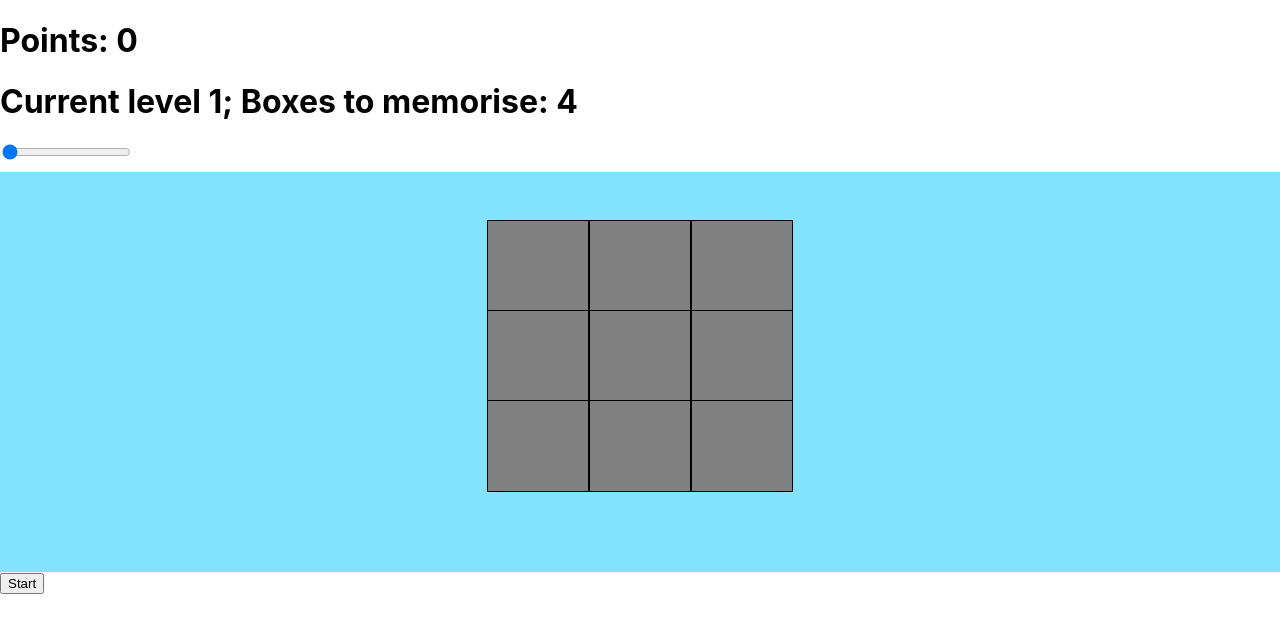
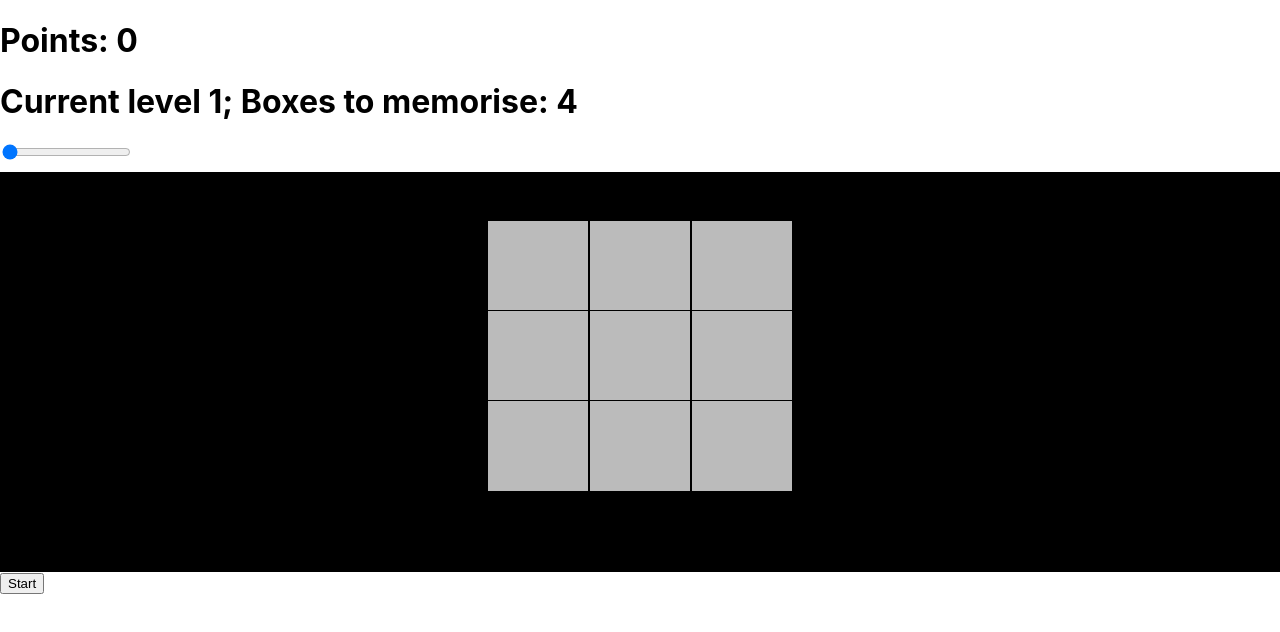
Before and after one commit to ivanyordanovgt/Brainzone, a React (Create React App) app in the folder brainzone/: page /sequince in a window 1280 px wide. Shown: the top 632 px of the page. Built offline with nearby package versions, Linux system fonts and the light colour scheme; no server answers.

Commit message:
Added animation to sequince box highlight

```diff
--- a/brainzone/src/components/SequinceMemory/SequinceMemory.module.css
+++ b/brainzone/src/components/SequinceMemory/SequinceMemory.module.css
@@ -1,6 +1,6 @@
 
 .sequinceBoxWrapper {
-    background-color: rgba(6, 197, 255, .5);
+    background-color: rgb(0, 0, 0);
     height: 50vh;
     margin-top: 1vh;
 
@@ -18,16 +18,29 @@
     display: inline-block;
     width: 100px;
     height: 90px;
-    border: 1px solid black;
-    background-color: gray;
+    border: 1px solid rgb(0, 0, 0);
+    background-color: rgba(255, 255, 255, 0.733);
+    transition: color 1s ease;
+    transition: background-color 1s ease;
 }
 
 .hightlight {
     height: 100%;
     width: 100%;
-    background-color: red;
+    background-color: rgba(116, 4, 4, 0.534);
+    animation: slideaway 1.5s;
 }
 
 .card:hover {
     background-color: indianred;
 }
+
+@keyframes slideaway {
+    from {background-color: rgba(116, 4, 4, 0);}
+    to {background-color: rgba(116, 4, 4, 0.8);}
+  }
+
+.hide {
+
+display: none;
+}
```
